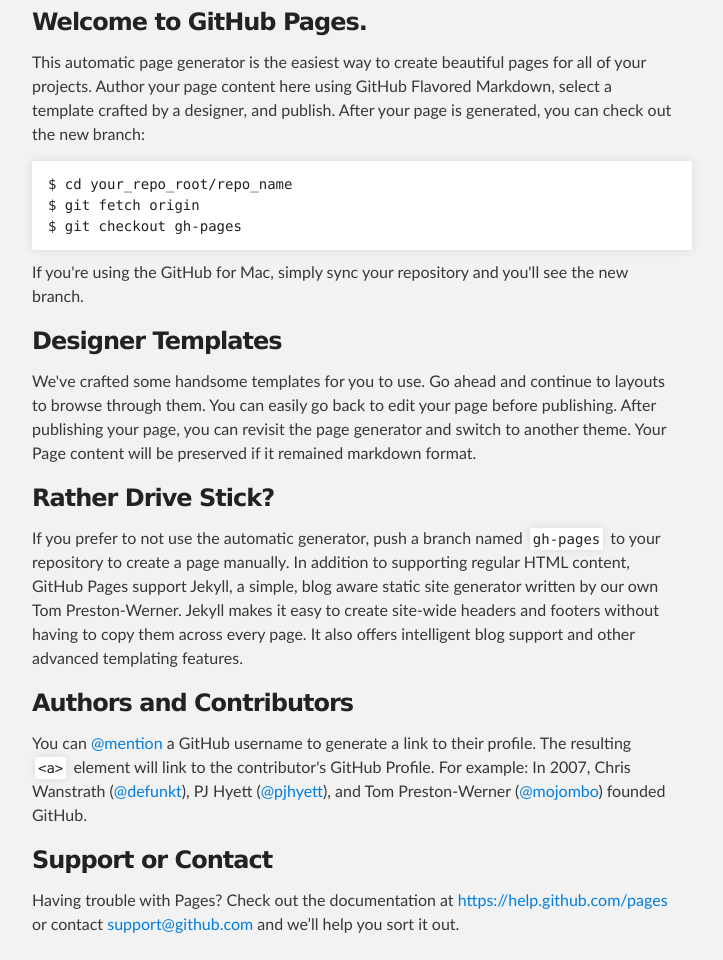
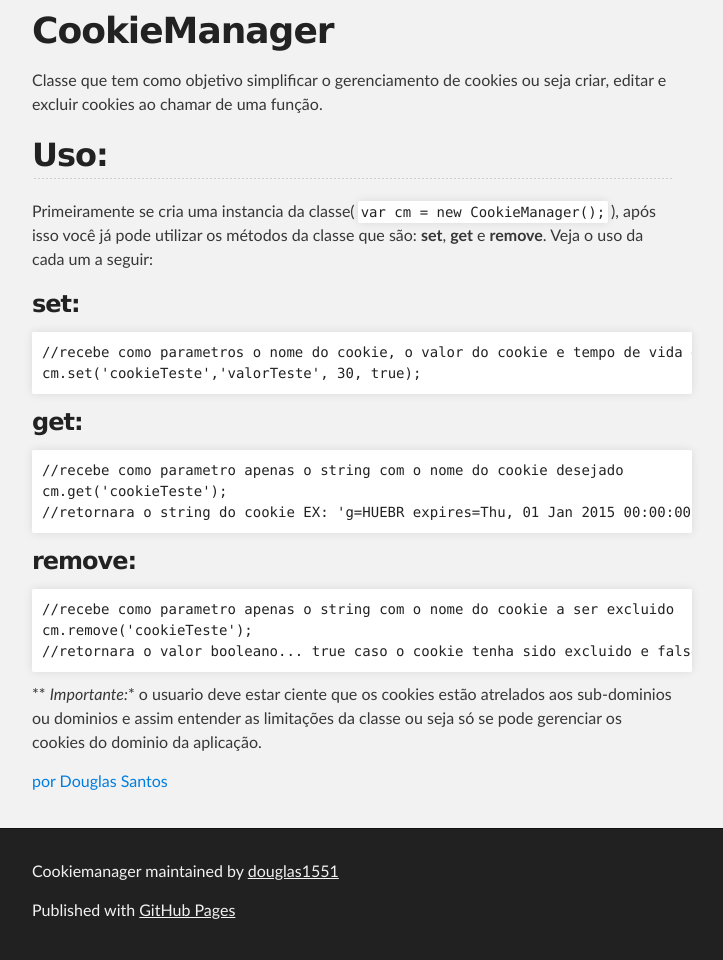
Before and after one commit to dbrito/cookieManager, a plain HTML site: page index.html in a window 1280 px wide. Shown: the part 256-1216 px from the top of the page, without its empty margins (288-1011 px from the left). Drawn offline with Linux system fonts and the light colour scheme.

```diff
--- a/index.html
+++ b/index.html
@@ -31,37 +31,40 @@
     <!-- MAIN CONTENT -->
     <div id="main_content_wrap" class="outer">
       <section id="main_content" class="inner">
-        <h3>
-<a id="welcome-to-github-pages" class="anchor" href="#welcome-to-github-pages" aria-hidden="true"><span class="octicon octicon-link"></span></a>Welcome to GitHub Pages.</h3>
+        <h1>
+<a id="cookiemanager" class="anchor" href="#cookiemanager" aria-hidden="true"><span class="octicon octicon-link"></span></a>CookieManager</h1>
 
-<p>This automatic page generator is the easiest way to create beautiful pages for all of your projects. Author your page content here using GitHub Flavored Markdown, select a template crafted by a designer, and publish. After your page is generated, you can check out the new branch:</p>
+<p>Classe que tem como objetivo simplificar o gerenciamento de cookies ou seja criar, editar e excluir cookies ao chamar de uma função.</p>
 
-<pre><code>$ cd your_repo_root/repo_name
-$ git fetch origin
-$ git checkout gh-pages
-</code></pre>
+<h2>
+<a id="uso" class="anchor" href="#uso" aria-hidden="true"><span class="octicon octicon-link"></span></a>Uso:</h2>
 
-<p>If you're using the GitHub for Mac, simply sync your repository and you'll see the new branch.</p>
+<p>Primeiramente se cria uma instancia da classe(<code>var cm = new CookieManager();</code>), após isso você já pode utilizar os métodos da classe que são: <strong>set</strong>, <strong>get</strong> e <strong>remove</strong>. Veja o uso da cada um a seguir: </p>
 
 <h3>
-<a id="designer-templates" class="anchor" href="#designer-templates" aria-hidden="true"><span class="octicon octicon-link"></span></a>Designer Templates</h3>
+<a id="set" class="anchor" href="#set" aria-hidden="true"><span class="octicon octicon-link"></span></a>set:</h3>
 
-<p>We've crafted some handsome templates for you to use. Go ahead and continue to layouts to browse through them. You can easily go back to edit your page before publishing. After publishing your page, you can revisit the page generator and switch to another theme. Your Page content will be preserved if it remained markdown format.</p>
+<div class="highlight highlight-javascript"><pre><span class="pl-c">//recebe como parametros o nome do cookie, o valor do cookie e tempo de vida do mesmo em dias, e sem o cookie deve ser salvo no dominio e não no sub-dominio</span>
+cm.set(<span class="pl-s1"><span class="pl-pds">'</span>cookieTeste<span class="pl-pds">'</span></span>,<span class="pl-s1"><span class="pl-pds">'</span>valorTeste<span class="pl-pds">'</span></span>, <span class="pl-c1">30</span>, <span class="pl-c1">true</span>);</pre></div>
 
 <h3>
-<a id="rather-drive-stick" class="anchor" href="#rather-drive-stick" aria-hidden="true"><span class="octicon octicon-link"></span></a>Rather Drive Stick?</h3>
+<a id="get" class="anchor" href="#get" aria-hidden="true"><span class="octicon octicon-link"></span></a>get:</h3>
 
-<p>If you prefer to not use the automatic generator, push a branch named <code>gh-pages</code> to your repository to create a page manually. In addition to supporting regular HTML content, GitHub Pages support Jekyll, a simple, blog aware static site generator written by our own Tom Preston-Werner. Jekyll makes it easy to create site-wide headers and footers without having to copy them across every page. It also offers intelligent blog support and other advanced templating features.</p>
+<div class="highlight highlight-javascript"><pre><span class="pl-c">//recebe como parametro apenas o string com o nome do cookie desejado</span>
+cm.get(<span class="pl-s1"><span class="pl-pds">'</span>cookieTeste<span class="pl-pds">'</span></span>);
+<span class="pl-c">//retornara o string do cookie EX: 'g=HUEBR expires=Thu, 01 Jan 2015 00:00:00 UTC' ou false caso o cookie não exista.</span></pre></div>
 
 <h3>
-<a id="authors-and-contributors" class="anchor" href="#authors-and-contributors" aria-hidden="true"><span class="octicon octicon-link"></span></a>Authors and Contributors</h3>
+<a id="remove" class="anchor" href="#remove" aria-hidden="true"><span class="octicon octicon-link"></span></a>remove:</h3>
 
-<p>You can <a href="https://github.com/blog/821" class="user-mention">@mention</a> a GitHub username to generate a link to their profile. The resulting <code>&lt;a&gt;</code> element will link to the contributor's GitHub Profile. For example: In 2007, Chris Wanstrath (<a href="https://github.com/defunkt" class="user-mention">@defunkt</a>), PJ Hyett (<a href="https://github.com/pjhyett" class="user-mention">@pjhyett</a>), and Tom Preston-Werner (<a href="https://github.com/mojombo" class="user-mention">@mojombo</a>) founded GitHub.</p>
+<div class="highlight highlight-javascript"><pre><span class="pl-c">//recebe como parametro apenas o string com o nome do cookie a ser excluido</span>
+cm.<span class="pl-s3">remove</span>(<span class="pl-s1"><span class="pl-pds">'</span>cookieTeste<span class="pl-pds">'</span></span>);
+<span class="pl-c">//retornara o valor booleano... true caso o cookie tenha sido excluido e false caso o cookie por algum motivo não tenha sido excluido </span></pre></div>
 
-<h3>
-<a id="support-or-contact" class="anchor" href="#support-or-contact" aria-hidden="true"><span class="octicon octicon-link"></span></a>Support or Contact</h3>
+<p>** <em>Importante:</em>*
+o usuario deve estar ciente que os cookies estão atrelados aos sub-dominios ou dominios e assim entender as limitações da classe ou seja só se pode gerenciar os cookies do dominio da aplicação.</p>
 
-<p>Having trouble with Pages? Check out the documentation at <a href="https://help.github.com/pages">https://help.github.com/pages</a> or contact <a href="mailto:support@github.com">support@github.com</a> and we’ll help you sort it out.</p>
+<p><a href="http://douglas.com.br">por Douglas Santos</a></p>
       </section>
     </div>
 
```
Also changed, not shown: params.json (+1 -1 lines).
